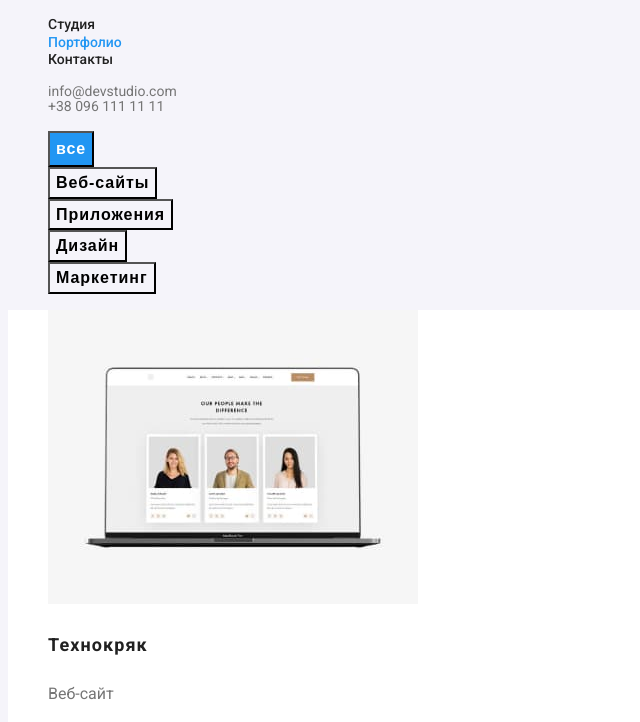
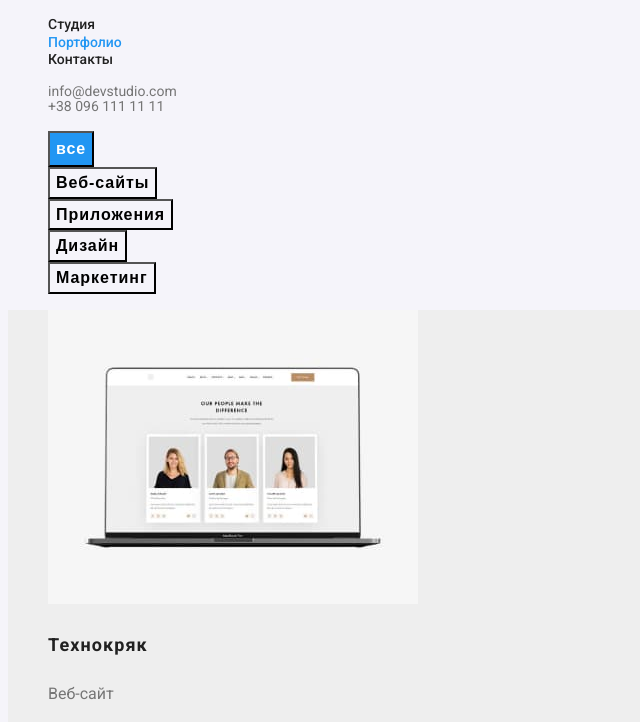
Before and after one commit to jullietIT/-goit-markup-hw-02, a plain HTML site: page portfolio.html in a window 1280 px wide. Shown: the part 41-763 px from the top of the page, without its empty margins (0-640 px from the left). Drawn offline with Linux system fonts and the light colour scheme.

Commit message:
Update styles.css

```diff
--- a/css/styles.css
+++ b/css/styles.css
@@ -204,7 +204,7 @@ text-align: center;
 
 /*main-portfolio*/
 .project{
-  background-color: var(--accent-color);
+  background-color: #EEEEEE;
 
 }
 
```
